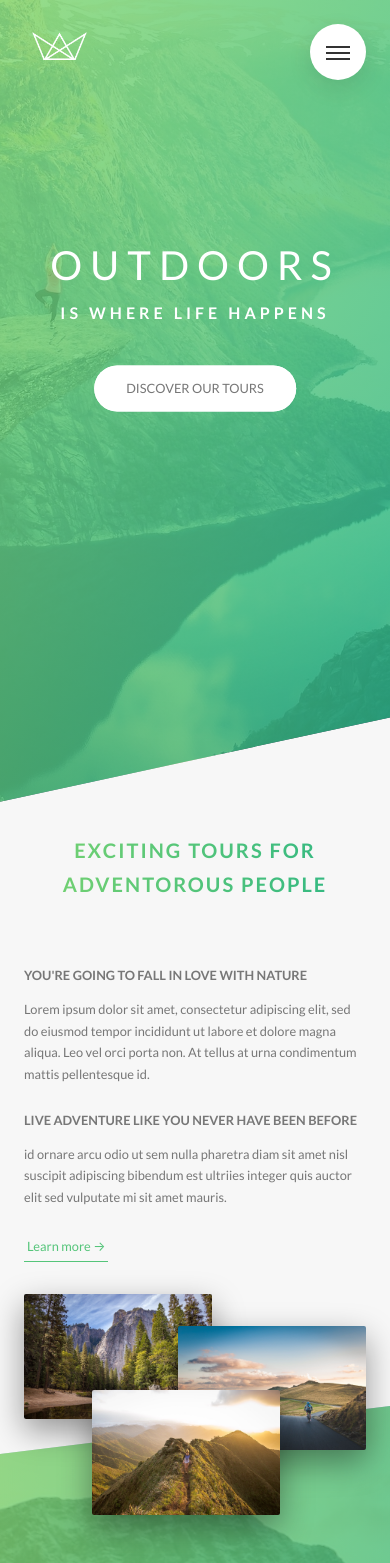
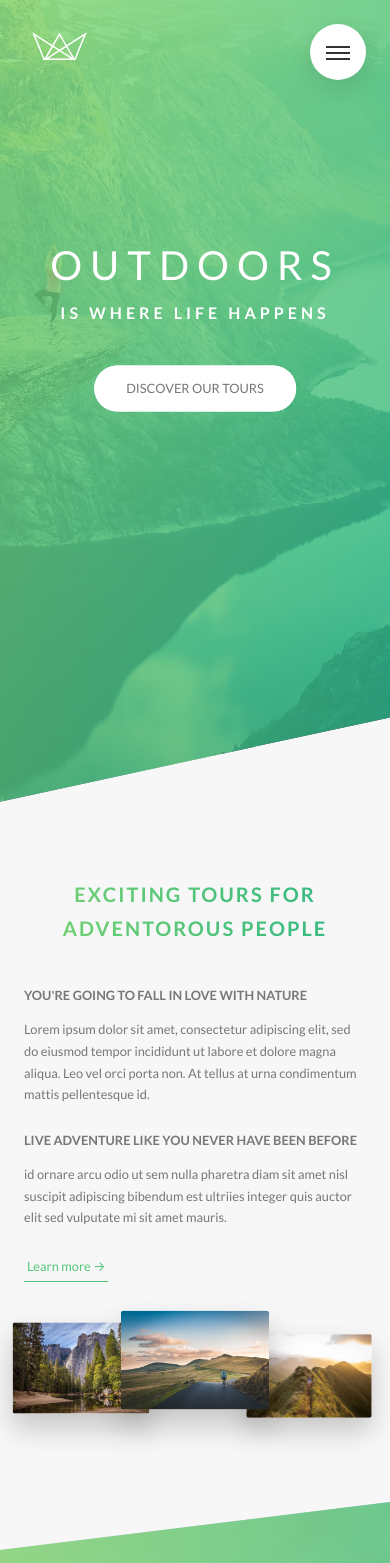
Before and after one commit to mohammadmaninang94/natours, a React (Create React App) app: page / in a window 390 px wide. Shown: the top 1563 px of the page. Built offline with nearby package versions, Linux system fonts and the light colour scheme.

Commit message:
writing media queries - tours anlayout, about and feautire section

```diff
--- a/src/sass/base/_utilities.scss
+++ b/src/sass/base/_utilities.scss
@@ -4,10 +4,18 @@
 
 .u-margin-bottom-big {
   margin-bottom: 8rem !important;
+
+  @include respond(tab-port){
+    margin-bottom: 5rem !important;
+  }
 }
 
 .u-margin-bottom-medium {
   margin-bottom: 4rem !important;
+
+  @include respond(tab-port){
+    margin-bottom: 3rem !important;
+  }
 }
 
 .u-margin-bottom-small {
--- a/src/sass/components/_compositon.scss
+++ b/src/sass/components/_compositon.scss
@@ -10,31 +10,55 @@
     transition: all 0.2s;
     outline-offset: 2rem;
 
+    @include respond(tab-port) {
+      float: left;
+      position: relative;
+      width: 33.3333333%;
+      box-shadow: 0 1.5rem 3rem rgba($color-black, 0.2);
+    }
+
     &--p1 {
       left: 0;
       top: -2rem;
+
+      @include respond(tab-port) {
+        top: 0;
+        transform: scale(1.2);
+      }
     }
 
     &--p2 {
       right: 0;
       top: 2rem;
+
+      @include respond(tab-port) {
+        top: -1rem;
+        transform: scale(1.3);
+        z-index: 100;
+      }
     }
 
     &--p3 {
       left: 20%;
       top: 10rem;
+
+      @include respond(tab-port) {
+        top: 1rem;
+        left: 0;
+        transform: scale(1.1);
+      }
     }
 
     &:hover {
       outline: 1.5rem solid $color-primary; // like border but can add outline offset add spacing
-      transform: scale(1.05) translateY(-.5rem);
+      transform: scale(1.05) translateY(-0.5rem);
       box-shadow: 0 2.5rem 4rem rgba($color-black, 0.5);
       z-index: 20;
     }
   }
 
   &:hover &__photo:not(:hover) {
-      transform: scale(.95);
+    transform: scale(0.95);
   }
   // to select image are not hovers
 }
--- a/src/sass/components/_feature-box.scss
+++ b/src/sass/components/_feature-box.scss
@@ -7,6 +7,10 @@
   box-shadow: 0 1.5rem 4rem rgba($color-black, 0.15);
   transition: transform 0.3s;
   backface-visibility: hidden;
+
+  @include respond(tab-port){
+    padding: 2rem;
+  }
 
   &__icon {
     font-size: 6rem;
--- a/src/sass/layout/_footer.scss
+++ b/src/sass/layout/_footer.scss
@@ -10,6 +10,10 @@
   &__logo-box {
     text-align: center; // img where inline element behaves like text
     margin-bottom: 8rem;
+
+    @include respond(tab-port){
+      margin-bottom: 6rem;
+    }
   }
 
   &__logo {
--- a/src/sass/pages/_home.scss
+++ b/src/sass/pages/_home.scss
@@ -2,6 +2,11 @@
   background-color: $color-grey-light-1;
   padding: 25rem 0;
   margin-top: -20vh;
+
+  @include respond(tab-port){
+    padding: 20rem 0;
+    margin-top: -10vh;
+  }
 }
 
 .section-features {
@@ -13,17 +18,30 @@
   & > * {
     transform: skewY(7deg);
   }
+
+  @include respond(tab-port){
+    padding: 10rem 0;
+    margin-top: -5rem;
+  }
 }
 
 .section-tours {
   background-color: $color-grey-light-1;
   padding: 25rem 0 15rem 0;
   margin-top: -10rem;
+
+  @include respond(tab-port){
+    padding: 20rem 0 10rem 0;
+  }
 }
 
 .section-stories {
   padding: 15rem 0;
   position: relative;
+
+  @include respond(tab-port){
+    padding: 10rem 0;
+  }
 }
 
 .section-book {
@@ -33,4 +51,8 @@
     $color-primary-light,
     $color-primary-dark
   );
+
+  @include respond(tab-port){
+    padding: 10rem 0;
+  }
 }
```
